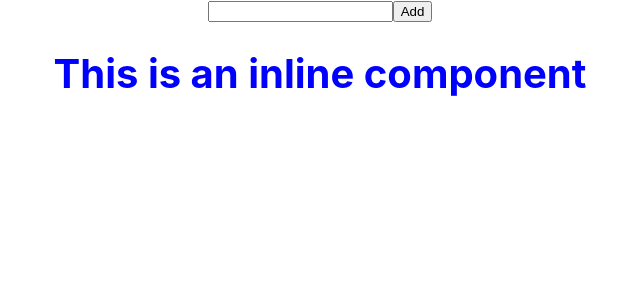
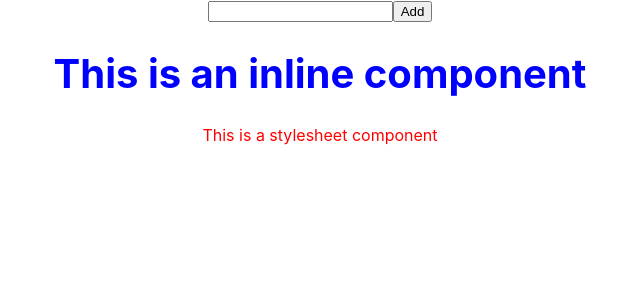
Before and after one commit to JimChristian21/todo-app-react, a React (Create React App) app: page / in a window 1280 px wide. Shown: the top 300 px of the page, without its empty margins (320-960 px from the left). Built offline with nearby package versions, Linux system fonts and the light colour scheme.

Commit message:
Added CSS stylesheet

```diff
--- a/src/App.js
+++ b/src/App.js
@@ -3,12 +3,14 @@
 import Todo from "./components/Todo";
 import ListItem from "./components/ListItem";
 import InlineComponent from "./components/InlineComponent";
+import StylesheetComponent from "./components/StylesheetComponent";
 
 function App() {
   return (
     <div className="App">
       <Todo/>
       <InlineComponent/>
+      <StylesheetComponent/>
     </div>
   );
 }
--- /dev/null
+++ b/src/components/StylesheetComponent.js
@@ -0,0 +1,7 @@
+import "./style.css";
+
+export default function StylesheetComponent() {
+    return (
+        <div className="header">This is a stylesheet component</div>
+    )
+}
--- /dev/null
+++ b/src/components/style.css
@@ -0,0 +1,3 @@
+.header {
+    color: red;
+}
```
